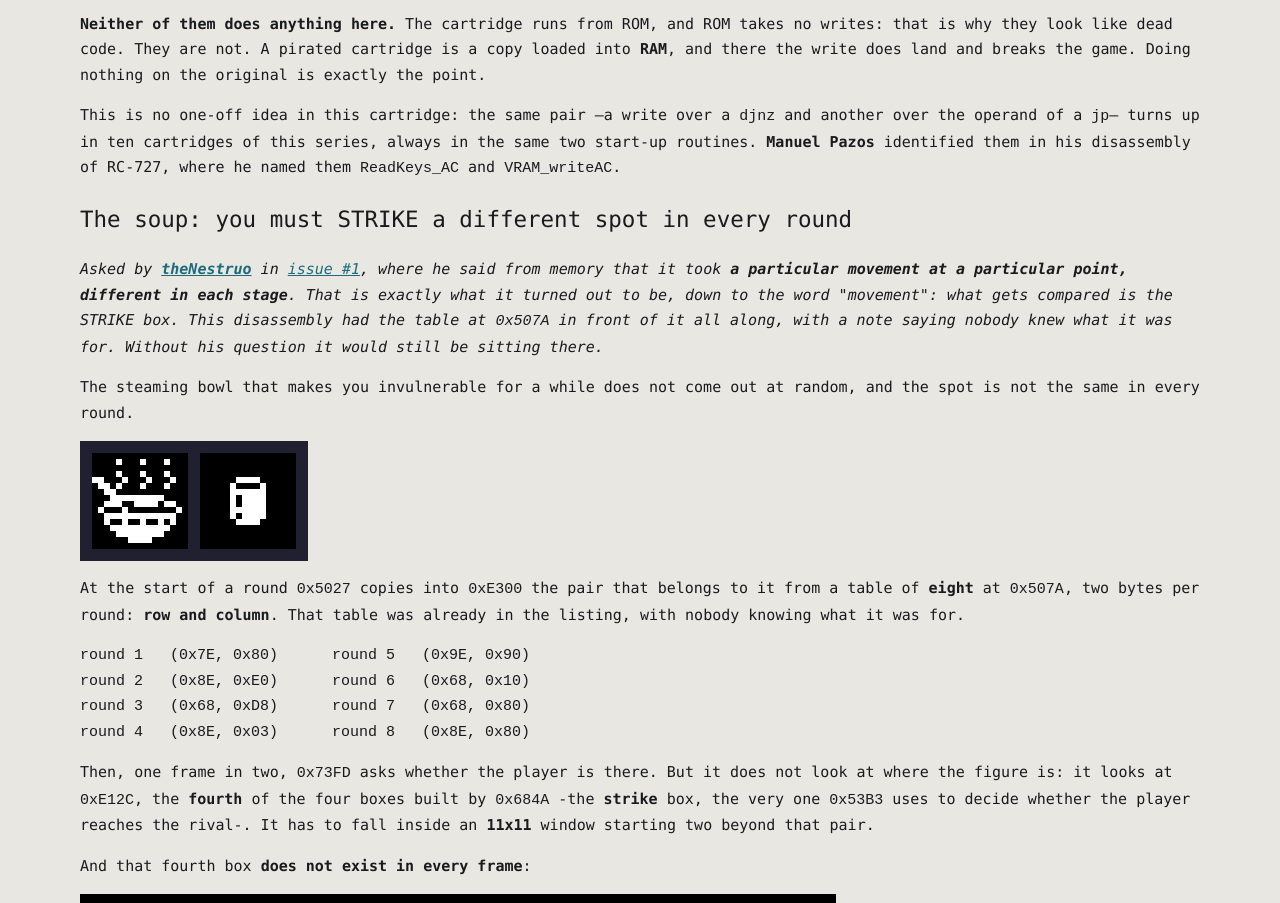
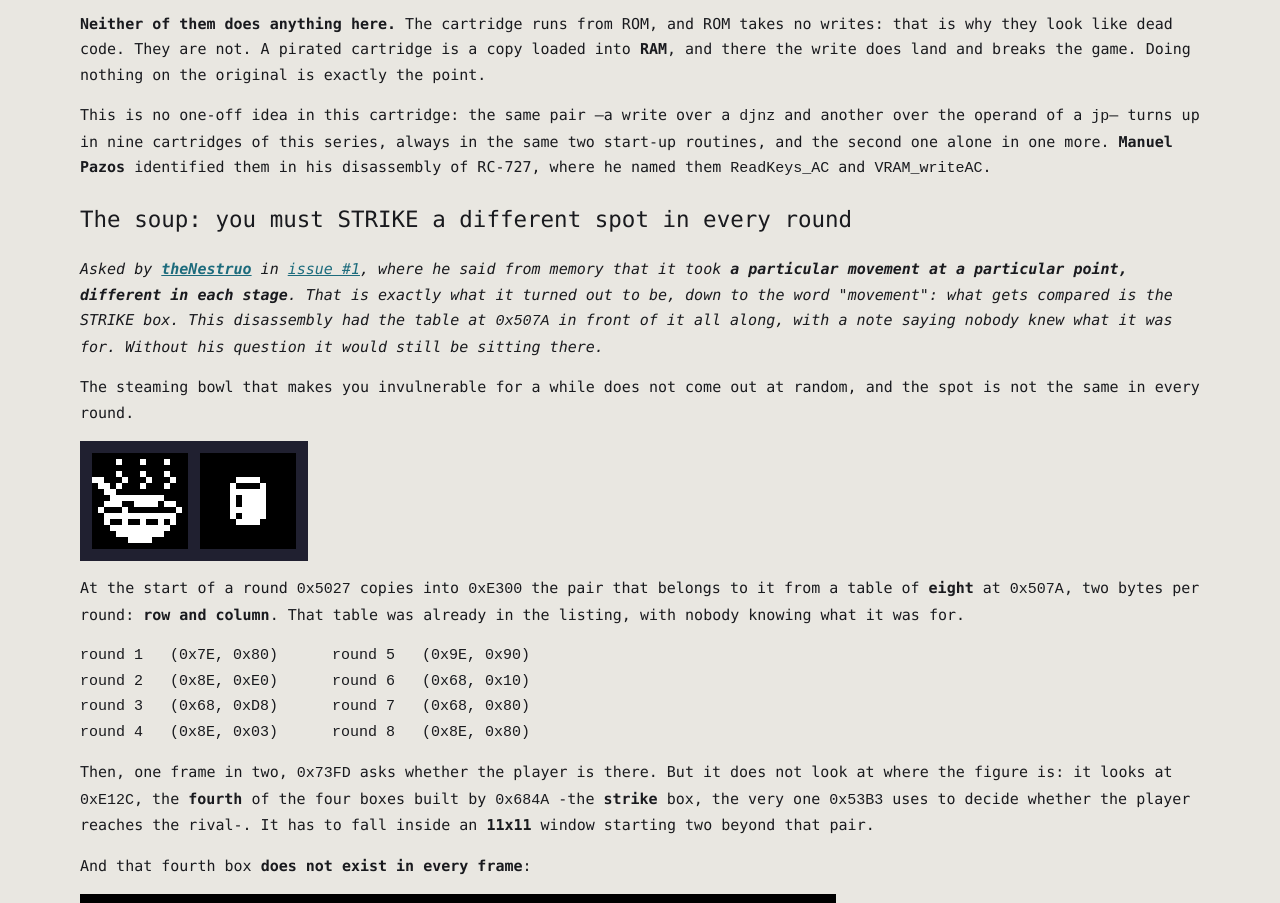
Before and after one commit to antxiko/YieArKungFu2-disassembly, a plain HTML site: page docs/FINDINGS.html in a window 1280 px wide. Shown: the part 1306-2209 px from the top of the page. Drawn offline with Linux system fonts and the light colour scheme.

Commit message:
Las cuentas de la proteccion anticopia, bien contadas
El hallazgo decia que "el mismo par" de escrituras estaba en diez
cartuchos. El par completo -una sobre un `djnz` y otra sobre el operando
de un `jp`- esta en nueve; el decimo, el RC-729, lleva solo la segunda.
Corregido en la web, en los dos idiomas.

Co-Authored-By: Claude Opus 5 (1M context) <noreply@anthropic.com>

```diff
--- a/docs/FINDINGS.html
+++ b/docs/FINDINGS.html
@@ -101,7 +101,7 @@ audio{display:block;width:100%;max-width:640px;margin:.75rem 0 1.5rem}
 <p>Two instructions in the start-up write inside the cartridge itself:</p>
 <ul><li><b>0x4028</b> puts a <code>pop hl</code> and a <code>ret</code> over the <code>djnz</code> at 0x410D. It loads <code>0xC9E1</code> into HL and drops it in one go: in memory those two bytes are <code>E1 C9</code>, which read as <code>pop hl</code> and <code>ret</code>.</li><li><b>0x4056</b> leaves a zero at 0x4119, which is not data: it is the operand of the <code>jp</code> at 0x4118. In memory that turns it into <code>jp 00000h</code>, a dead reset.</li></ul>
 <p><b>Neither of them does anything here.</b> The cartridge runs from ROM, and ROM takes no writes: that is why they look like dead code. They are not. A pirated cartridge is a copy loaded into <b>RAM</b>, and there the write does land and breaks the game. Doing nothing on the original is exactly the point.</p>
-<p>This is no one-off idea in this cartridge: the same pair —a write over a <code>djnz</code> and another over the operand of a <code>jp</code>— turns up in ten cartridges of this series, always in the same two start-up routines. <b>Manuel Pazos</b> identified them in his disassembly of RC-727, where he named them <code>ReadKeys_AC</code> and <code>VRAM_writeAC</code>.</p>
+<p>This is no one-off idea in this cartridge: the same pair —a write over a <code>djnz</code> and another over the operand of a <code>jp</code>— turns up in nine cartridges of this series, always in the same two start-up routines, and the second one alone in one more. <b>Manuel Pazos</b> identified them in his disassembly of RC-727, where he named them <code>ReadKeys_AC</code> and <code>VRAM_writeAC</code>.</p>
 <h2 id="the-soup-you-must-strike-a-different-spot-in-every-round">The soup: you must STRIKE a different spot in every round</h2>
 <p><em>Asked by <b><a href="https://github.com/theNestruo">theNestruo</a></b> in <a href="https://github.com/antxiko/YieArKungFu2-disassembly/issues/1">issue #1</a>, where he said from memory that it took <b>a particular movement at a particular point, different in each stage</b>. That is exactly what it turned out to be, down to the word &quot;movement&quot;: what gets compared is the STRIKE box. This disassembly had the table at <code>0x507A</code> in front of it all along, with a note saying nobody knew what it was for. Without his question it would still be sitting there.</em></p>
 <p>The steaming bowl that makes you invulnerable for a while does not come out at random, and the spot is not the same in every round.</p>
```
Also changed, not shown: docs/es/HALLAZGOS.html (+1 -1 lines), 2 other files.
